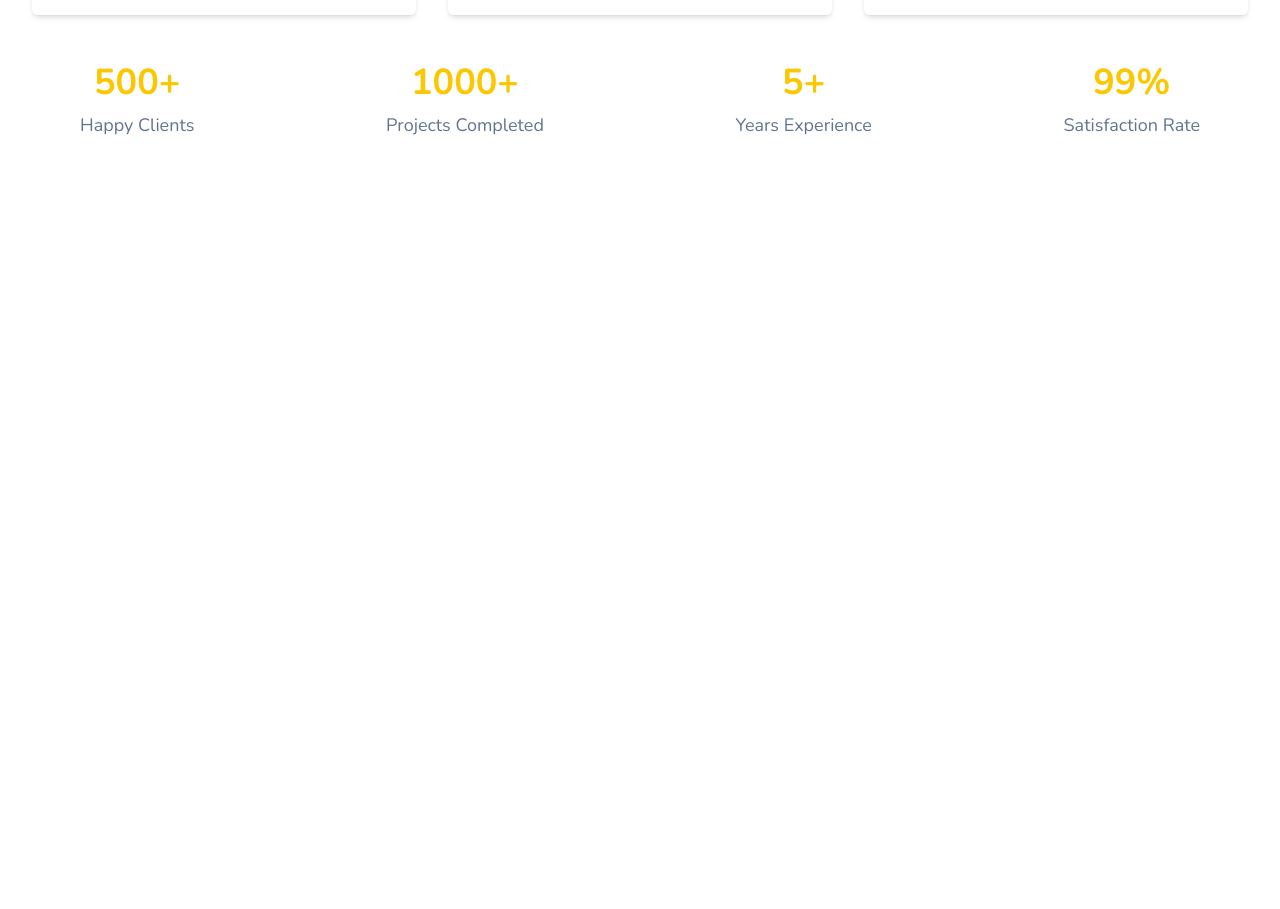
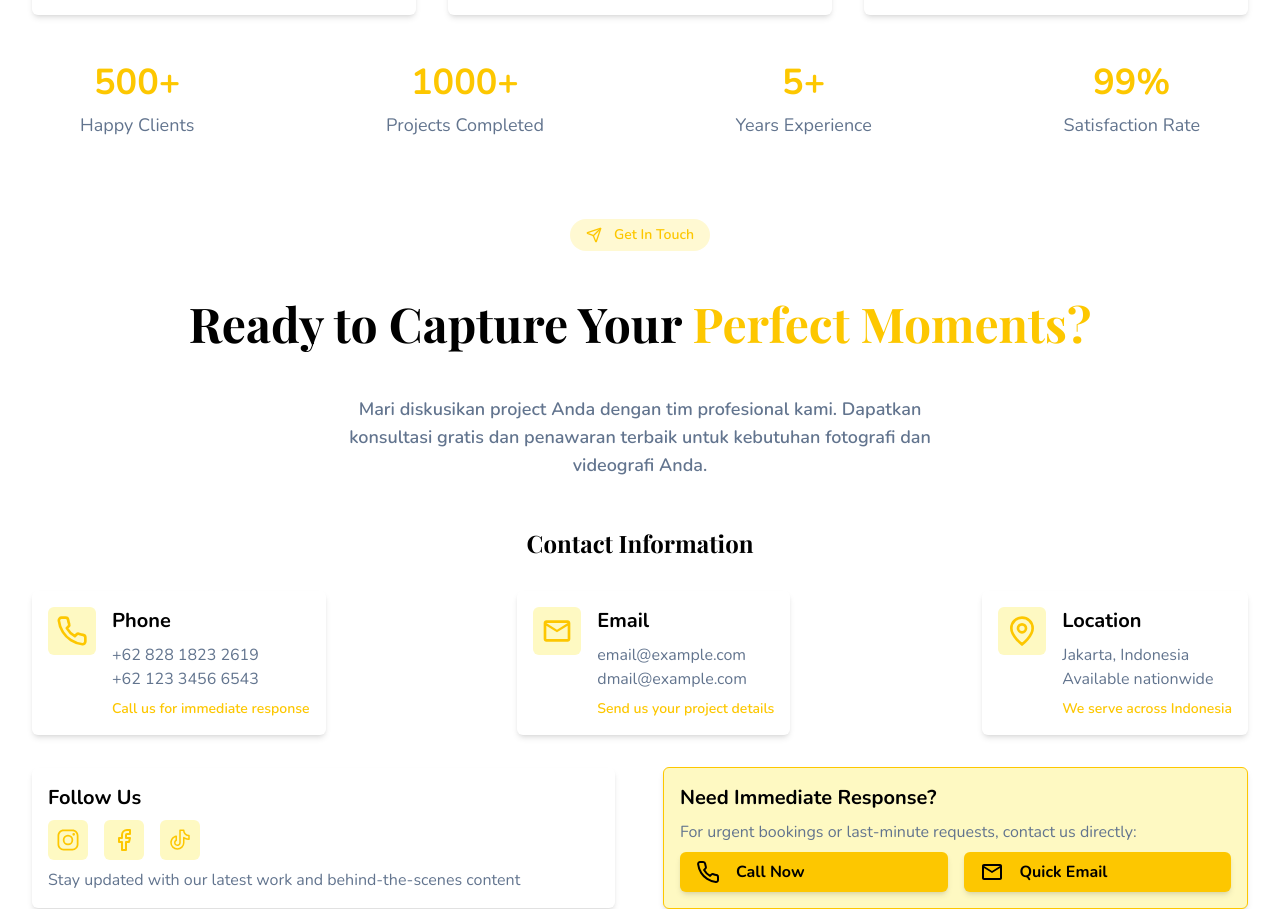
Before and after one commit to zidaneNS/snapgo-web, a React (Vite) app: page / in a window 1280 px wide. Shown: the part 5880-6789 px from the top of the page. Before the commit the page ends 6019 px from the top, so only its background shows below. Built offline with nearby package versions, Linux system fonts and the light colour scheme; a web font is replaced by a local one.

Commit message:
complete contact section

```diff
--- a/src/App.tsx
+++ b/src/App.tsx
@@ -1,5 +1,6 @@
 import Navbar from "./components/Navbar";
 import AboutSection from "./sections/AboutSection";
+import ContactSection from "./sections/ContactSection";
 import Home from "./sections/Home";
 import PortfolioSection from "./sections/PortfolioSection";
 import ServiceSection from "./sections/ServiceSection";
@@ -14,6 +15,7 @@ export default function App() {
       <ServiceSection />
       <PortfolioSection />
       <TestimonialSection />
+      <ContactSection />
     </div>
   )
 }
--- a/src/components/Button.tsx
+++ b/src/components/Button.tsx
@@ -12,8 +12,8 @@ export default function Button({
 }: ButtonProps) {
   return (
     <button
+      {...rest}
       className={`bg-yellow-400 rounded-md cursor-pointer hover:scale-105 duration-300 hover:bg-yellow-500 gap-x-3 md:gap-x-4 hover:gap-x-5 flex items-center shadow-md ${className}`}
-      {...rest}
     >
       {children}
     </button>
--- a/src/components/Navbar.tsx
+++ b/src/components/Navbar.tsx
@@ -72,7 +72,7 @@ export default function Navbar() {
           {navLinks.map((navLink, idx) => (
             <a href={navLink.href} key={idx} className="hover:text-yellow-400 text-white font-bold text-lg duration-300">{navLink.label}</a>
           ))}
-          <Button className="px-4 py-2">Book Now</Button>
+          <Button onClick={() => window.location.replace('#contact')} className="px-4 py-2">Book Now</Button>
         </div>
 
         <GiHamburgerMenu onClick={(e) => {
@@ -85,7 +85,10 @@ export default function Navbar() {
         {navLinks.map((navLink, idx) => (
           <a href={navLink.href} key={idx} onClick={() => setIsOpen(false)} className="hover:text-yellow-400 text-white font-bold duration-300 py-2 border-b border-white text-center">{navLink.label}</a>
         ))}
-        <Button onClick={() => window.location.replace('#contact')} className="px-4 py-2 justify-center">Book Now</Button>
+        <Button onClick={() => {
+          setIsOpen(false);
+          window.location.replace('#contact');
+        }} className="px-4 py-2 justify-center">Book Now</Button>
       </div>
     </>
   )
--- /dev/null
+++ b/src/sections/ContactSection.tsx
@@ -0,0 +1,112 @@
+import { LuFacebook, LuSend } from "react-icons/lu";
+import SubTitle from "../components/SubTitle";
+import type { IconType } from "react-icons";
+import { FiPhone } from "react-icons/fi";
+import { MdOutlineEmail } from "react-icons/md";
+import { GrLocation } from "react-icons/gr";
+import { IoLogoInstagram } from "react-icons/io5";
+import { PiTiktokLogo } from "react-icons/pi";
+import Button from "../components/Button";
+
+interface Contact {
+  Icon: IconType;
+  title: string;
+  content: string[];
+  addition: string;
+}
+
+const contacts: Contact[] = [
+  {
+    Icon: FiPhone,
+    title: 'Phone',
+    content: [
+      '+62 828 1823 2619',
+      '+62 123 3456 6543'
+    ],
+    addition: 'Call us for immediate response'
+  },
+  {
+    Icon: MdOutlineEmail,
+    title: 'Email',
+    content: [
+      'email@example.com',
+      'dmail@example.com'
+    ],
+    addition: 'Send us your project details'
+  },
+  {
+    Icon: GrLocation,
+    title: 'Location',
+    content: [
+      'Jakarta, Indonesia',
+      'Available nationwide'
+    ],
+    addition: 'We serve across Indonesia'
+  },
+]
+
+export default function ContactSection() {
+  return (
+    <div id="contact" className="flex flex-col items-center w-full gap-y-8 md:gap-y-12 pt-20 px-8 scroll-pt-20">
+      <SubTitle
+        Icon={LuSend}
+        label="Get In Touch"
+      />
+      <h1 className="text-3xl md:text-5xl font-bold font-playfair text-center">Ready to Capture Your <span className="text-yellow-400">Perfect Moments?</span></h1>
+      <p className="text-xl md:text-lg font-semibold text-slate-500 text-center md:max-w-1/2">Mari diskusikan project Anda dengan tim profesional kami. Dapatkan konsultasi gratis dan penawaran terbaik untuk kebutuhan fotografi dan videografi Anda.</p>
+      <div className="flex flex-col items-center gap-y-8 ms:max-w-3/4 w-full">
+        <p className="text-center text-2xl font-bold font-playfair">Contact Information</p>
+        <div className="flex flex-col md:flex-row md:items-center md:justify-between gap-y-6 md:gap-y-0 w-full">
+          {contacts.map((contact, idx) => (
+            <div key={idx} className="flex gap-x-4 p-4 rounded-md shadow-md">
+              <div className="flex justify-center items-center bg-yellow-100 text-yellow-400 p-2 rounded-md h-fit">
+                <contact.Icon className="size-8" />
+              </div>
+              <div className="flex flex-col gap-y-2">
+                <p className="text-xl font-bold">{contact.title}</p>
+                <div className="flex flex-col">
+                  {contact.content.map((content, id) => (
+                    <p key={id} className="text-slate-500">{content}</p>
+                  ))}
+                </div>
+                <p className="text-yellow-400 font-semibold text-sm">{contact.addition}</p>
+              </div>
+            </div>
+          ))}
+        </div>
+        <div className="flex flex-col md:flex-row md:items-center gap-y-8 md:gap-y-0 md:gap-x-12 w-full">
+          <div className="flex-1 flex flex-col gap-y-2 p-4 rounded-md shadow-md">
+            <p className="text-xl font-bold">Follow Us</p>
+            <div className="flex gap-x-4 items-center">
+              <div className="flex justify-center items-center bg-yellow-100 text-yellow-400 p-2 rounded-md h-fit">
+                <IoLogoInstagram className="size-6" />
+              </div>
+              <div className="flex justify-center items-center bg-yellow-100 text-yellow-400 p-2 rounded-md h-fit">
+                <LuFacebook className="size-6" />
+              </div>
+              <div className="flex justify-center items-center bg-yellow-100 text-yellow-400 p-2 rounded-md h-fit">
+                <PiTiktokLogo className="size-6" />
+              </div>
+            </div>
+            <p className="text-slate-500">Stay updated with our latest work and behind-the-scenes content</p>
+          </div>
+
+          <div className="flex-1 flex flex-col gap-y-2 p-4 rounded-md shadow-md bg-yellow-100 border border-yellow-400">
+            <p className="text-xl font-bold">Need Immediate Response?</p>
+            <p className="text-slate-500">For urgent bookings or last-minute requests, contact us directly:</p>
+            <div className="flex gap-x-4 items-center">
+              <Button className="py-2 px-4 flex-1">
+                <FiPhone className="size-4 md:size-6" />
+                <p className="text-xs md:text-base font-bold">Call Now</p>
+              </Button>
+              <Button className="py-2 px-4 flex-1">
+                <MdOutlineEmail className="size-4 md:size-6" />
+                <p className="text-xs md:text-base font-bold">Quick Email</p>
+              </Button>
+            </div>
+          </div>
+        </div>
+      </div>
+    </div>
+  )
+}
--- a/src/sections/Home.tsx
+++ b/src/sections/Home.tsx
@@ -18,11 +18,11 @@ export default function Home() {
         </div>
         <p className="text-base md:text-2xl font-bold text-white">Mengabadikan momen spesial Anda dengan sentuhan profesional. Dari pernikahan romantis hingga konten bisnis yang memukau.</p>
         <div className="flex flex-col md:flex-row gap-8 items-center w-full md:w-fit">
-          <Button className='px-6 py-4 w-full md:w-fit justify-center'>
+          <Button onClick={() => window.location.replace('#contact')} className='px-6 py-4 w-full md:w-fit justify-center'>
             <p className="text-md font-bold">Book Your Session</p>
             <FaArrowRight className='size-4' />
           </Button>
-          <button className="bg-white/15 w-full md:w-fit justify-center text-white py-4 px-6 rounded-md cursor-pointer hover:scale-105 duration-300 hover:bg-white/20 hover:text-black border border-white gap-x-4 flex items-center shadow-md">
+          <button onClick={() => window.location.replace('#portfolio')} className="bg-white/15 w-full md:w-fit justify-center text-white py-4 px-6 rounded-md cursor-pointer hover:scale-105 duration-300 hover:bg-white/20 hover:text-black border border-white gap-x-4 flex items-center shadow-md">
             <BsCameraVideo className='size-4' />
             <p className="text-md font-bold">View Our Work</p>
           </button>
```
